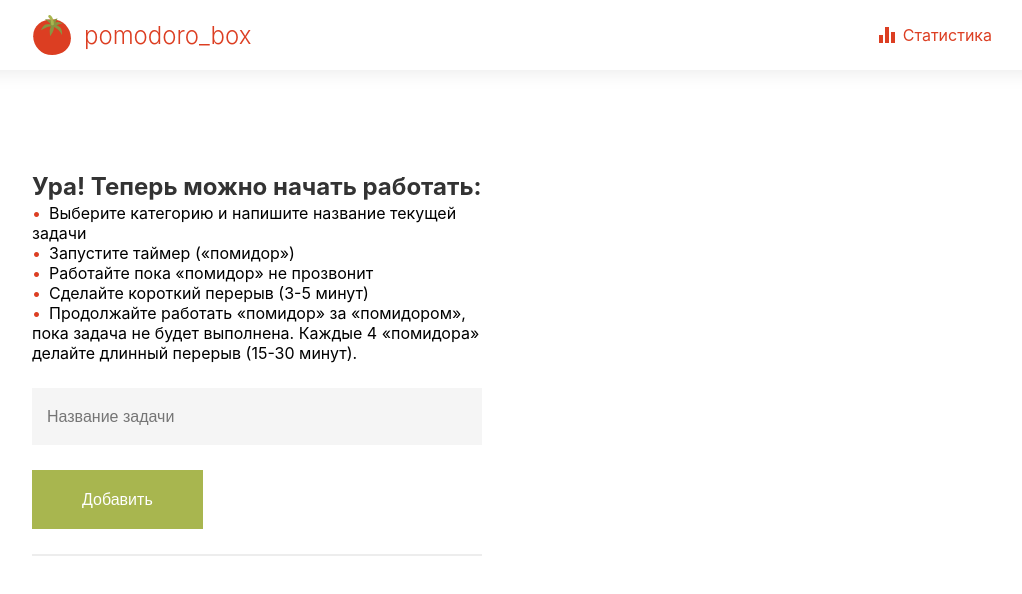
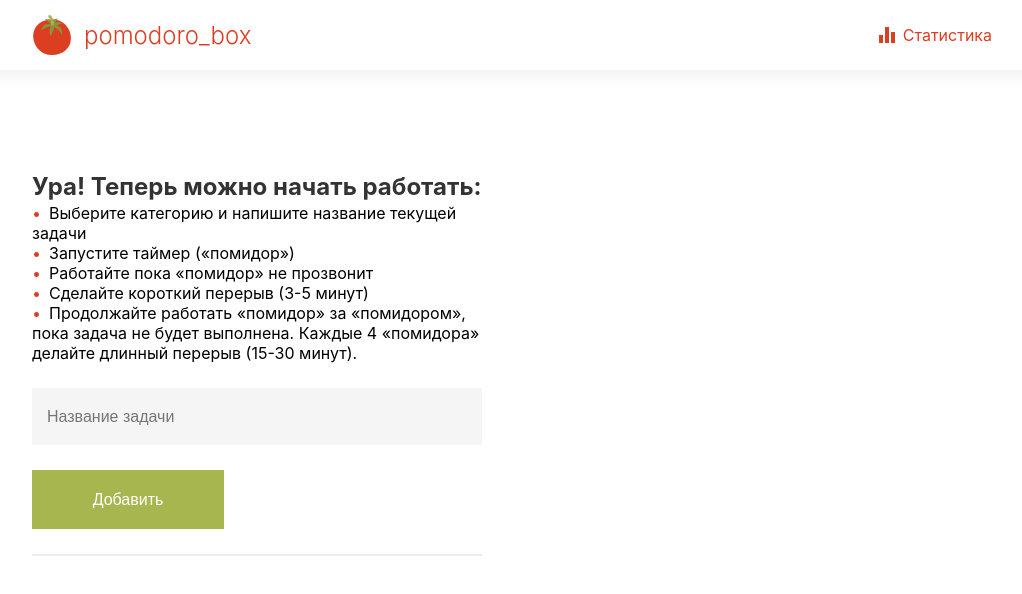
Before and after one commit to dzianachayeuskaya/pomidoro, a React (Create React App) app: page / in a window 1280 px wide. Shown: the top 594 px of the page, without its empty margins (128-1150 px from the left). Built offline with nearby package versions, Linux system fonts and the light colour scheme.

Commit message:
set fixed size for buttons

```diff
--- a/src/index.css
+++ b/src/index.css
@@ -92,8 +92,13 @@ button:disabled {
   cursor: default;
 }
 
+.primaryBtn,
+.secondaryBtn {
+  padding: 20px 50px;
+  min-width: 192px;
+}
+
 .primaryBtn {
-  padding: 20px 50px;
   color: var(--white);
   background-color: var(--green);
   transition: opacity 0.3s ease, background-color 0.3s ease;
@@ -105,13 +110,6 @@ button:disabled {
   outline: none;
 }
 
-.secondaryBtn:focus-visible {
-  opacity: 0.8;
-  color: var(--white);
-  background-color: var(--red);
-  outline: none;
-}
-
 .primaryBtn:disabled,
 .primaryBtn:disabled:hover,
 .primaryBtn:disabled:active {
@@ -120,10 +118,16 @@ button:disabled {
 }
 
 .secondaryBtn {
-  padding: 19px 50px;
   border: 2px solid var(--red);
   color: var(--red);
   transition: opacity 0.3s ease, background-color 0.3s ease, color 0.3s ease, border 0.3s ease;
+}
+
+.secondaryBtn:focus-visible {
+  opacity: 0.8;
+  color: var(--white);
+  background-color: var(--red);
+  outline: none;
 }
 
 .secondaryBtn:disabled,
```
